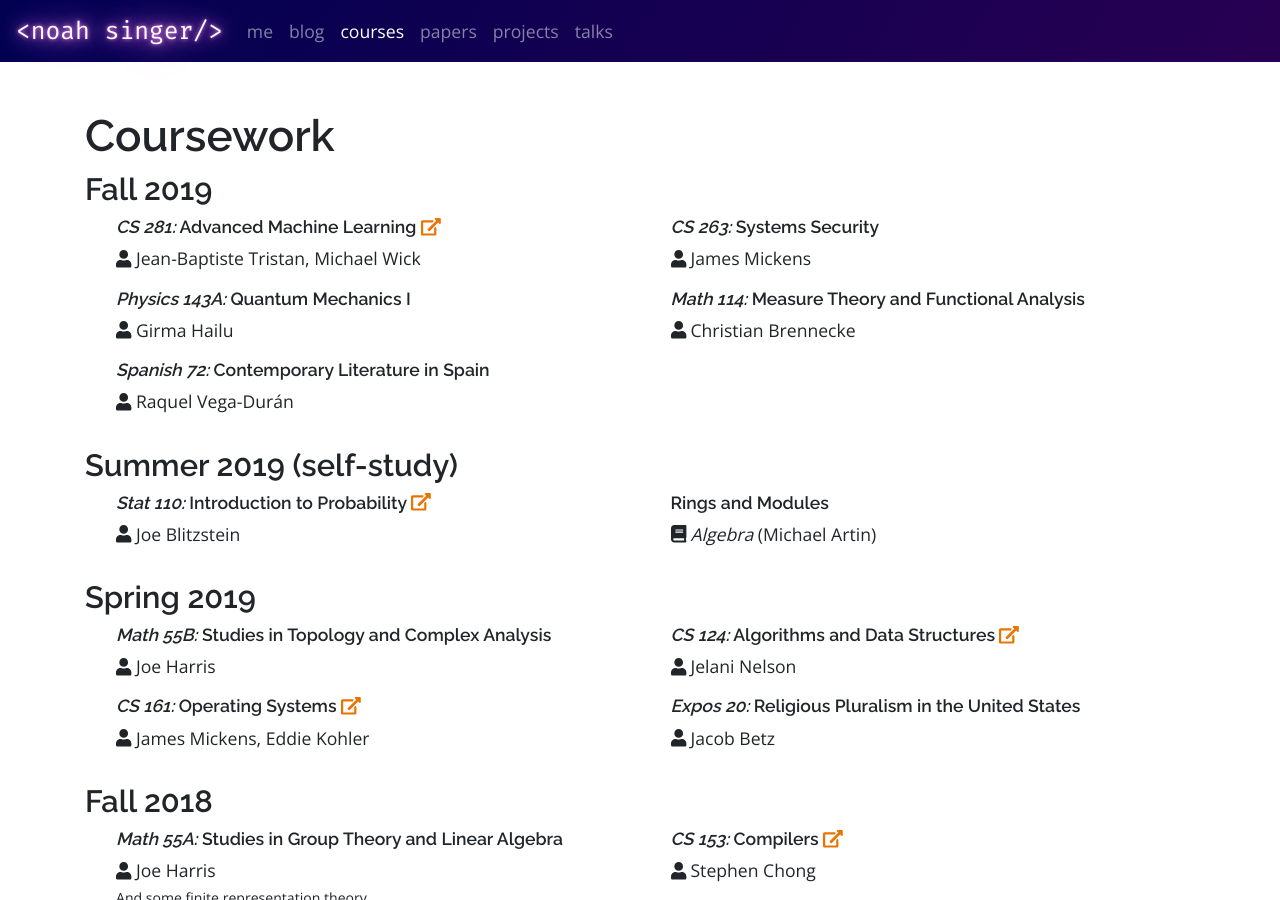
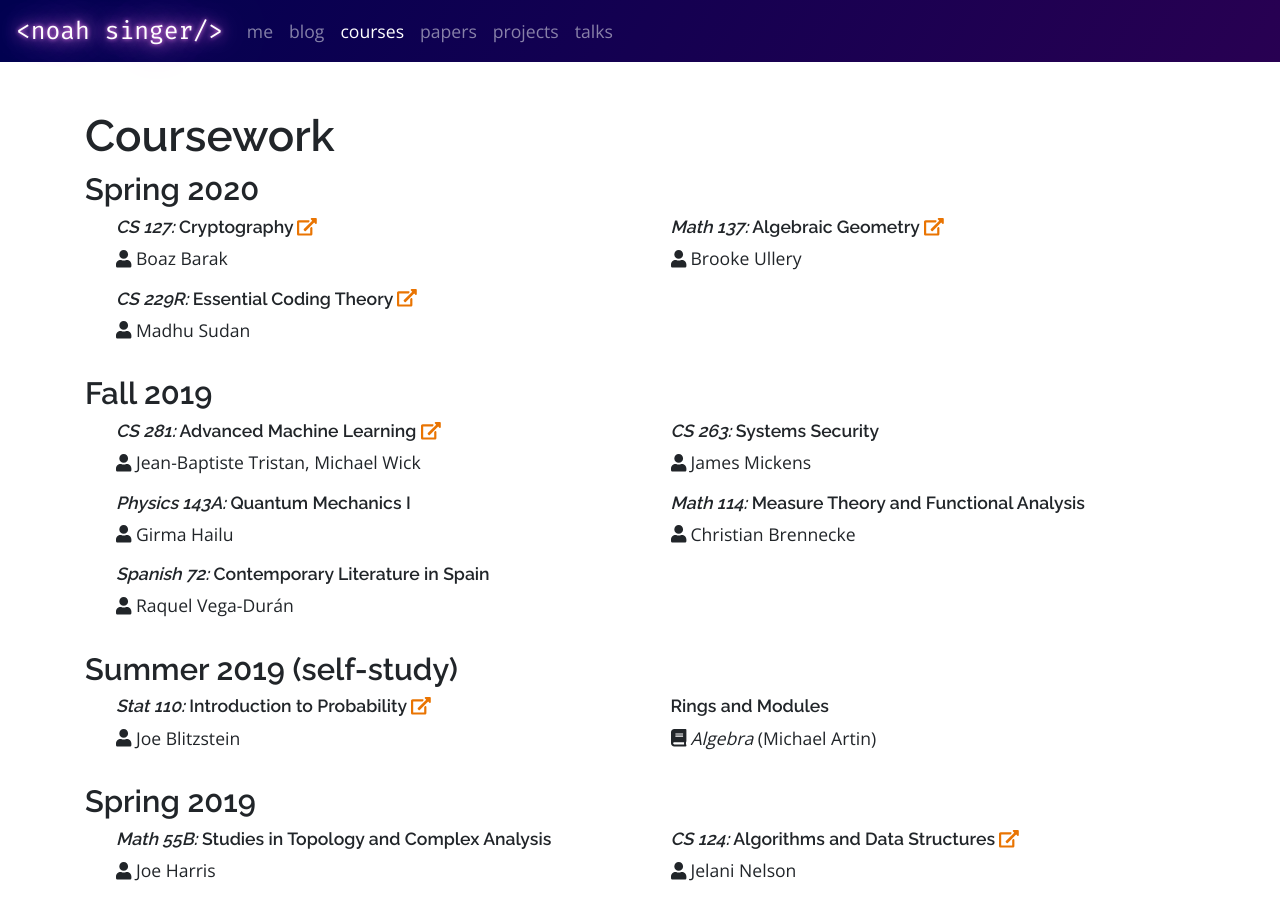
Before and after one commit to singerng/noahsinger.org, a Jekyll site: the page built from courses/index.md, in a window 1280 px wide and 900 px high. Built offline with Jekyll 4.4.1, drawn with Linux system fonts in a browser that asks for light colours; nearby versions of some CDN libraries.

```diff
--- a/_data/courses.yml
+++ b/_data/courses.yml
@@ -1,3 +1,18 @@
+- term: Spring 2020
+  courses:
+    - title: Cryptography
+      instructor: Boaz Barak
+      code: CS 127
+      site: https://cs127.boazbarak.org
+    - title: Algebraic Geometry
+      instructor: Brooke Ullery
+      code: Math 137
+      site: http://people.math.harvard.edu/~bullery/math137/
+    - title: Essential Coding Theory
+      instructor: Madhu Sudan
+      code: CS 229R
+      site: http://people.seas.harvard.edu/~madhusudan/courses/Spring2020/
+
 - term: Fall 2019
   courses:
     - title: Advanced Machine Learning
```
Also changed, not shown: _data/papers.yml (+7 -0 lines), _drafts/relativization-barrier.md (+3 -7 lines), 1 other file.
